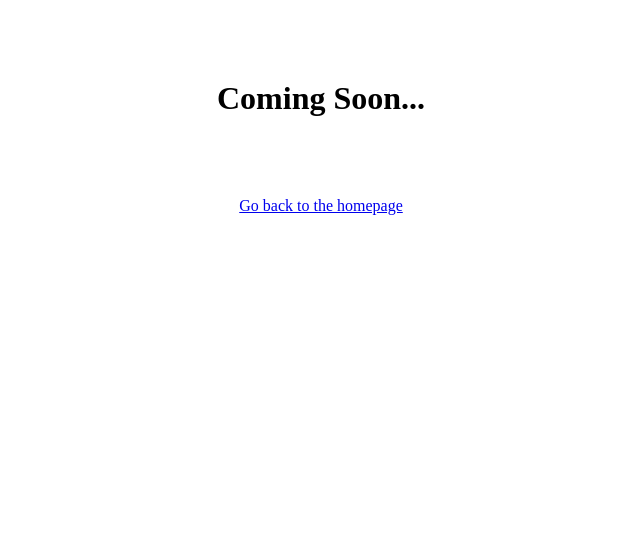
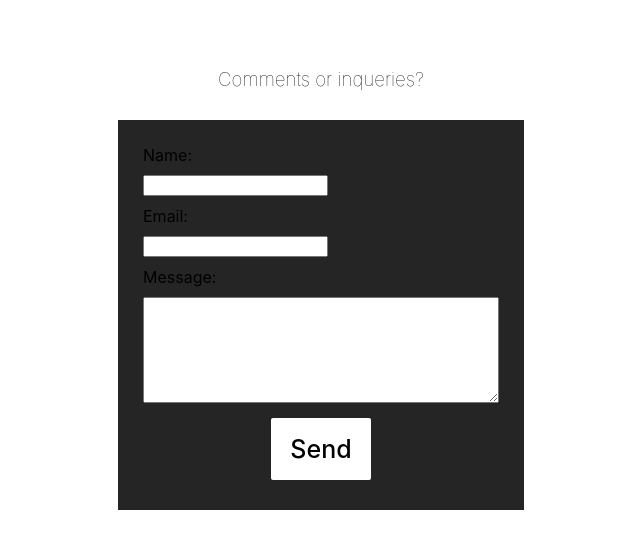
Before and after one commit to phil7j/portfolio-Gatsby, a Gatsby site in the folder web/: page /contact in a window 1280 px wide. Shown: the whole page, without its empty margins (319-959 px from the left). Built offline with nearby package versions, Linux system fonts and the light colour scheme; Gatsby itself is replaced by a stand-in of ours.

Commit message:
added form component and completed contact page

```diff
--- a/web/package.json
+++ b/web/package.json
@@ -28,6 +28,7 @@
     "gsap": "^3.0.5",
     "prop-types": "^15.7.2",
     "react": "^16.12.0",
+    "react-awesome-spinners": "^1.3.1",
     "react-dom": "^16.12.0",
     "react-helmet": "^5.2.1",
     "styled-components": "^4.4.1"
--- /dev/null
+++ b/web/src/components/MyForm.js
@@ -0,0 +1,119 @@
+import React, { useState } from "react"
+import styled from "styled-components"
+import { Ellipsis } from "react-awesome-spinners"
+import CircularProgress from '@material-ui/core/CircularProgress';
+import DoneOutlineIcon from "@material-ui/icons/DoneOutline"
+
+function MyForm() {
+  let [data, setData] = useState({ email: "", name: "", message: "" })
+  let [isLoading, setLoading] = useState(false)
+  let [isSuccess, setSuccess] = useState(false)
+
+  const handleSubmit = e => {
+    setLoading(true)
+    e.preventDefault()
+    fetch("https://formspree.io/xdodpwda", {
+      method: "Post",
+      body: JSON.stringify(data),
+      mode: "no-cors",
+    }).then(() => {
+      setLoading(false)
+      setSuccess(true)
+      setData({ email: "", name: "", message: "" })
+    })
+  }
+
+  const handleInput = e => {
+    setData({ ...data, [e.target.name]: e.target.value })
+  }
+
+  return (
+    <div>
+      <ContactForm onSubmit={handleSubmit}>
+        <label htmlFor="name">Name:</label>
+        <input
+          type="text"
+          name="name"
+          value={data.name}
+          onChange={handleInput}
+          required
+        />
+        <label htmlFor="email">Email:</label>
+        <input
+          type="email"
+          name="email"
+          onChange={handleInput}
+          value={data.email}
+          required
+        />
+        <label htmlFor="message">Message:
+        </label>
+        <textarea
+          type="text"
+          name="message"
+          onChange={handleInput}
+          value={data.message}
+          required
+        />
+
+        <SubmitButton>
+          <Loading>
+            {isLoading ? (
+              <CircularProgress />
+            ) : isSuccess ? (
+              <DoneOutlineIcon fontSize="large" style={{ color: "green" }} />
+            ) : (
+              "Send"
+            )}
+          </Loading>
+        </SubmitButton>
+      </ContactForm>
+    </div>
+  )
+}
+
+const ContactForm = styled.form`
+  /* max-width: 600px; */
+  font-family: -apple-system, BlinkMacSystemFont, Segoe UI, Roboto, Oxygen, Ubuntu, Cantarell, Fira Sans, Droid Sans, Helvetica Neue, sans-serif;
+  background:#252525;
+  padding: 20px;
+  display: flex;
+  flex-direction: column;
+  align-items: flex-start;
+  label {
+      margin: 5px;
+  }
+  input {
+      margin: 5px;
+  }
+  textarea {
+      margin: 5px;
+      min-width: 350px;
+      min-height: 100px;
+      @media (max-width: 700px){
+          min-width: 250px;
+      }
+  }
+`
+const Loading = styled.div``
+
+const SubmitButton = styled.button`
+margin: 10px auto;
+font-family: -apple-system, BlinkMacSystemFont, Segoe UI, Roboto, Oxygen, Ubuntu, Cantarell, Fira Sans, Droid Sans, Helvetica Neue, sans-serif;
+font-size: 25px;
+padding: 10px;
+border-radius: 2px;
+font-weight: 500;
+min-width: 100px;
+min-height: 62px;
+transition: all .3s ease-in-out;
+background-color: white;
+outline: none;
+border: none;
+
+&:hover {
+    background-color: grey;
+}
+`
+
+export default MyForm
--- a/web/src/components/ProjectItem.js
+++ b/web/src/components/ProjectItem.js
@@ -11,8 +11,7 @@ const ProjectItem = props => {
           duration={0.7}
           bg="#2d2d2d"
           direction="down"
-
-          to={"/projects/" + `${props.slug}`}
+          to={`/projects/${props.slug}`}
         >
           <Project>
             <ProjectImg
--- a/web/src/pages/contact.js
+++ b/web/src/pages/contact.js
@@ -1,13 +1,29 @@
 import React from "react"
-import AniLink from "gatsby-plugin-transition-link/AniLink"
+import styled from 'styled-components'
 import SEO from "../components/seo"
+import MyForm from "../components/MyForm"
+
 
 const Contact = () => (
   <>
     <SEO title="Contact" />
-    <h1 style={{textAlign: "center", marginTop: "80px"}}>Coming Soon...</h1>
-    <AniLink cover duration={0.7} bg="#2d2d2d" direction="down" style={{display: "block", textAlign: "center", marginTop: "80px"}} to="/">Go back to the homepage</AniLink>
+    <Container>
+      <h3>Comments or inqueries?</h3>
+      <MyForm />
+    </Container>
   </>
 )
 
+const Container = styled.article`
+display: flex;
+flex-direction: column;
+align-items: center;
+h3 {
+  font-family: -apple-system, BlinkMacSystemFont, Segoe UI, Roboto;
+  font-weight: 100;
+  margin-top: 50px;
+  padding: 10px;
+}
+`
+
 export default Contact
```
Also changed, not shown: web/src/pages/index.js (+7 -1 lines), web/src/templates/project.js (+2 -7 lines), 1 other file.
